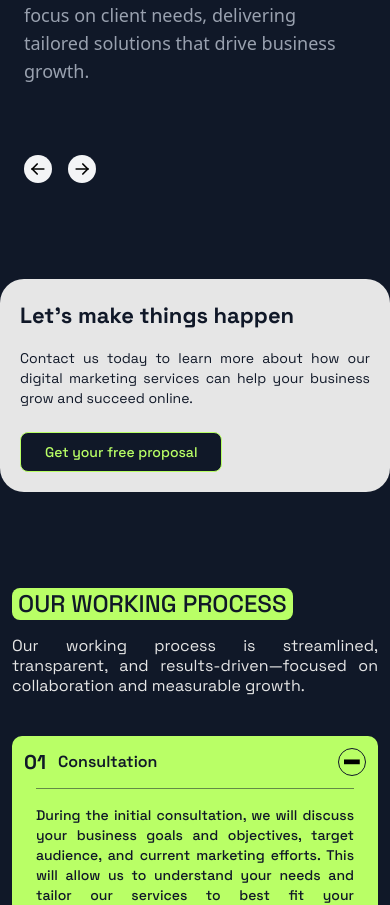
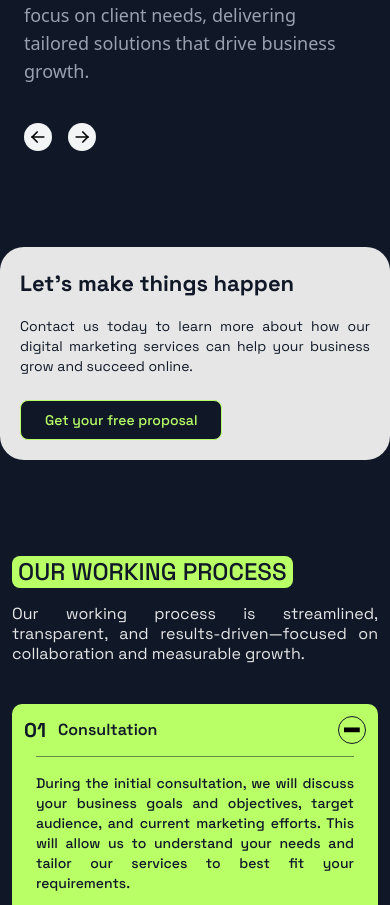
Before and after one commit to sifatbro786/pixel-thrive, a Next.js app: page / in a window 390 px wide. Shown: the part 7607-8512 px from the top of the page. Built offline with nearby package versions, Linux system fonts and the light colour scheme.

Commit message:
styling fixed in Team section

```diff
--- a/components/team/TeamCard.jsx
+++ b/components/team/TeamCard.jsx
@@ -14,7 +14,7 @@ export function TeamCard() {
             src: Man3,
         },
         {
-            quote: "Builds and maintains both front-end and back-end systems, ensuring user experiences and robust functionality.",
+            quote: "Builds and maintains both front-end and back-end systems, ensuring seamless user experiences and robust functionality.",
             name: "Ishaq ahmed",
             designation: "Full Stack Developer",
             src: Man1,
--- a/components/team/animated-teams.jsx
+++ b/components/team/animated-teams.jsx
@@ -124,7 +124,7 @@ export const AnimatedTeams = ({ testimonials, autoplay = false }) => {
                             ))}
                         </motion.p>
                     </motion.div>
-                    <div className="flex gap-4 mt-8 md:mt-0">
+                    <div className="flex gap-4 mt-0">
                         <button
                             onClick={handlePrev}
                             className="group/button flex h-7 w-7 items-center justify-center rounded-full bg-gray-100 dark:bg-neutral-800"
```
